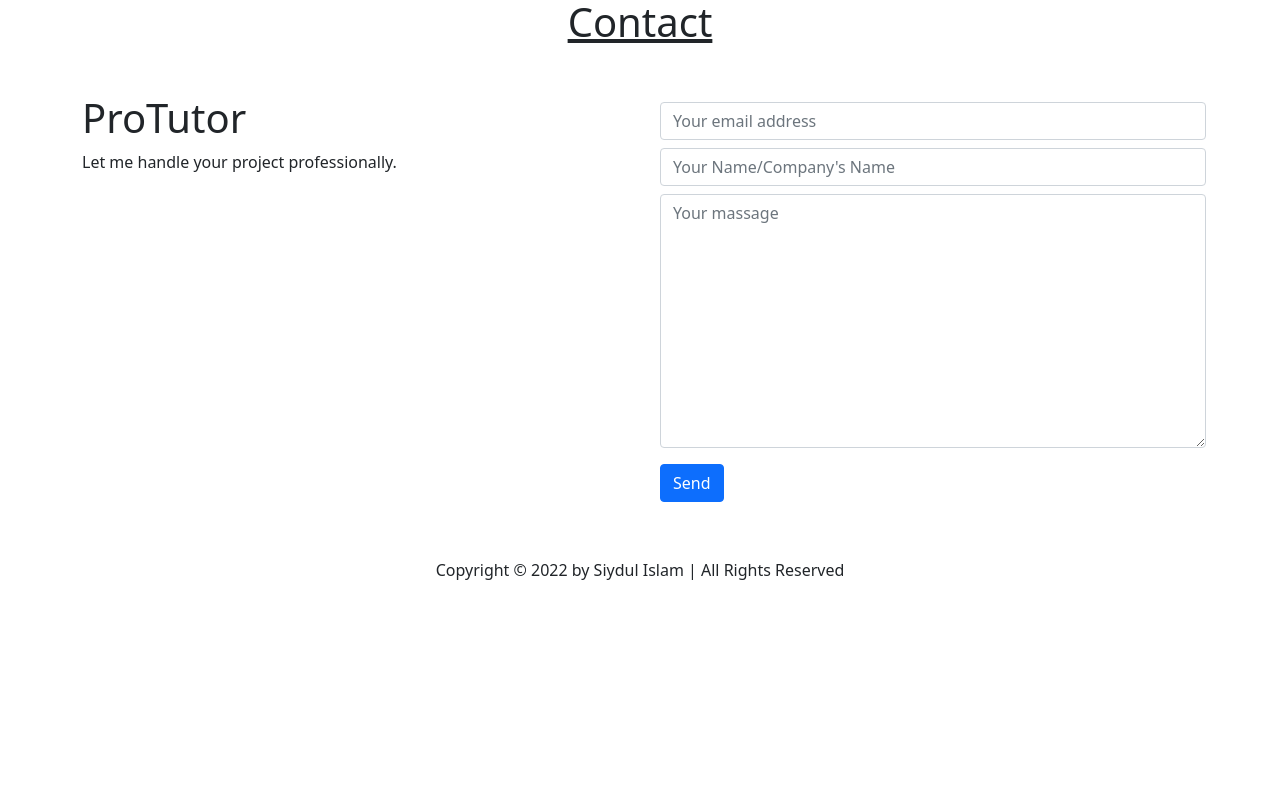
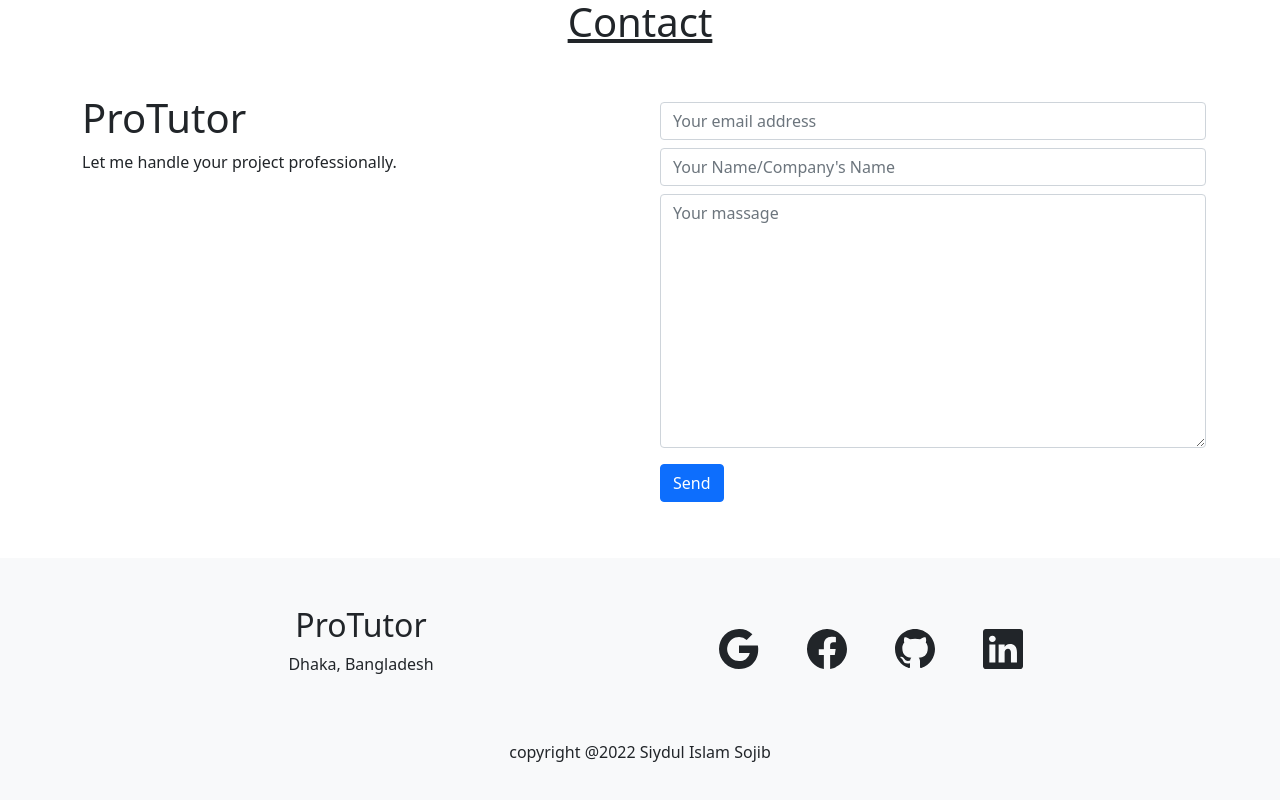
Before and after one commit to Siydulislam/pro-tutor-client, a React (Create React App) app: page / in a window 1280 px wide. Shown: the part 1366-2166 px from the top of the page. Before the commit the page ends 1964 px from the top, so only its background shows below. Built offline with nearby package versions, Linux system fonts and the light colour scheme; no server answers.

Commit message:
footer updated

```diff
--- a/package.json
+++ b/package.json
@@ -13,6 +13,7 @@
     "react-dom": "^18.1.0",
     "react-firebase-hooks": "^5.0.3",
     "react-hot-toast": "^2.2.0",
+    "react-icons": "^4.3.1",
     "react-router-dom": "^6.3.0",
     "react-scripts": "5.0.1",
     "web-vitals": "^2.1.4"
--- a/src/Components/Shared/Footer/Footer.js
+++ b/src/Components/Shared/Footer/Footer.js
@@ -1,9 +1,25 @@
 import React from 'react';
+import { Container } from 'react-bootstrap';
+import { BsGoogle, BsFacebook, BsGithub, BsLinkedin } from "react-icons/bs";
 
 const Footer = () => {
     return (
-        <div className="text-center mt-5">
-            <p>Copyright © 2022 by Siydul Islam | All Rights Reserved</p>
+        <div className="bg-light mt-5" style={{ height: '300px' }}>
+            <Container>
+                <div className="container row">
+                    <div className="text-dark text-center mt-5 col-md-6">
+                        <h2>ProTutor</h2>
+                        <p>Dhaka, Bangladesh</p>
+                    </div>
+                    <div className="d-flex justify-content-center align-items-center mt-5 col-md-6 text-dark">
+                        <h1><BsGoogle></BsGoogle></h1>
+                        <h1 className='mx-5'><BsFacebook></BsFacebook></h1>
+                        <h1><BsGithub></BsGithub></h1>
+                        <h1 className='mx-5'><BsLinkedin></BsLinkedin></h1>
+                    </div>
+                </div>
+                <p className="text-dark text-center mt-5">copyright @2022 Siydul Islam Sojib</p>
+            </Container>
         </div>
     );
 };
```
Also changed, not shown: 1 other file (tests, documents, lock files or other folders).
